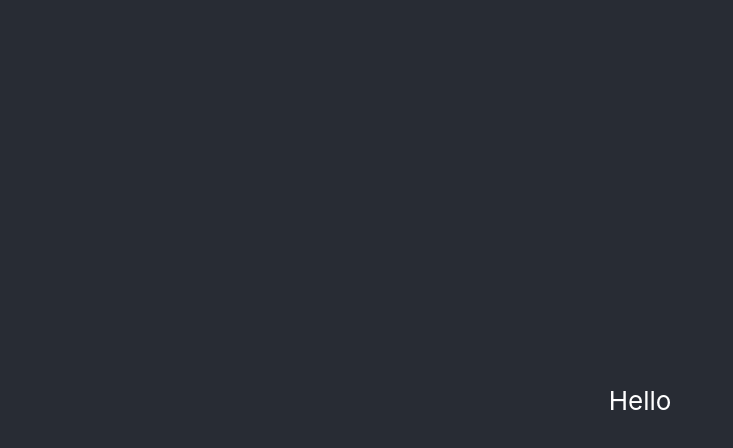
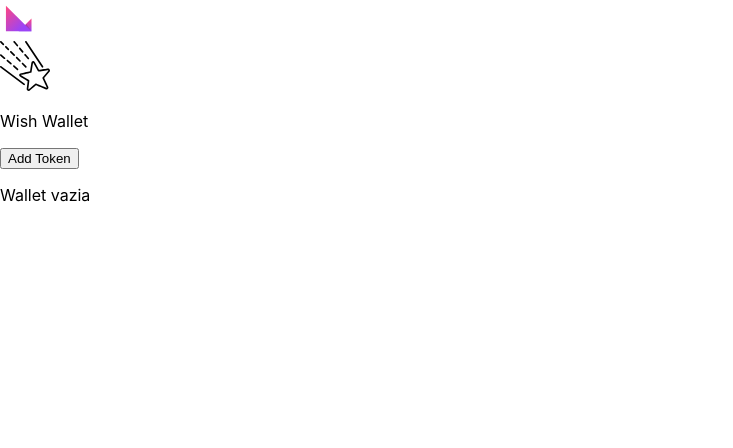
Before and after one commit to vitorgonzaga/code-challenge-front-end-klever, a React (Create React App) app: page /home in a window 1280 px wide. Shown: the top 448 px of the page, without its empty margins (0-733 px from the left). Built offline with nearby package versions, Linux system fonts and the light colour scheme.

Commit message:
feat: update App.js with router and add Provider in index.js

```diff
--- a/src/App.js
+++ b/src/App.js
@@ -1,10 +1,10 @@
+import React from 'react';
 import './App.css';
+import Router from './router/router';
 
 function App() {
   return (
-    <div className='App-header'>
-      Hello
-    </div>
+    <Router />
   );
 }
 
--- a/src/index.js
+++ b/src/index.js
@@ -1,14 +1,17 @@
 import React from 'react';
 import ReactDOM from 'react-dom';
+import App from './App';
+import Provider from './context/Provider';
 import './index.css';
-import App from './App';
 import reportWebVitals from './reportWebVitals';
 
 ReactDOM.render(
   <React.StrictMode>
-    <App />
+    <Provider>
+      <App />
+    </Provider>
   </React.StrictMode>,
-  document.getElementById('root')
+  document.getElementById('root'),
 );
 
 // If you want to start measuring performance in your app, pass a function
--- /dev/null
+++ b/src/router/router.js
@@ -0,0 +1,20 @@
+import React from 'react';
+import {
+  BrowserRouter, Navigate, Route, Routes,
+} from 'react-router-dom';
+import AddToken from '../pages/AddToken';
+import EditToken from '../pages/EditToken';
+import Home from '../pages/Home';
+
+export default function Router() {
+  return (
+    <BrowserRouter>
+      <Routes>
+        <Route exact path="/" element={<Navigate to="/home" />} />
+        <Route exact path="/home" element={<Home />} />
+        <Route exact path="/addtoken" element={<AddToken />} />
+        <Route exact path="/editpage" element={<EditToken />} />
+      </Routes>
+    </BrowserRouter>
+  );
+}
```
